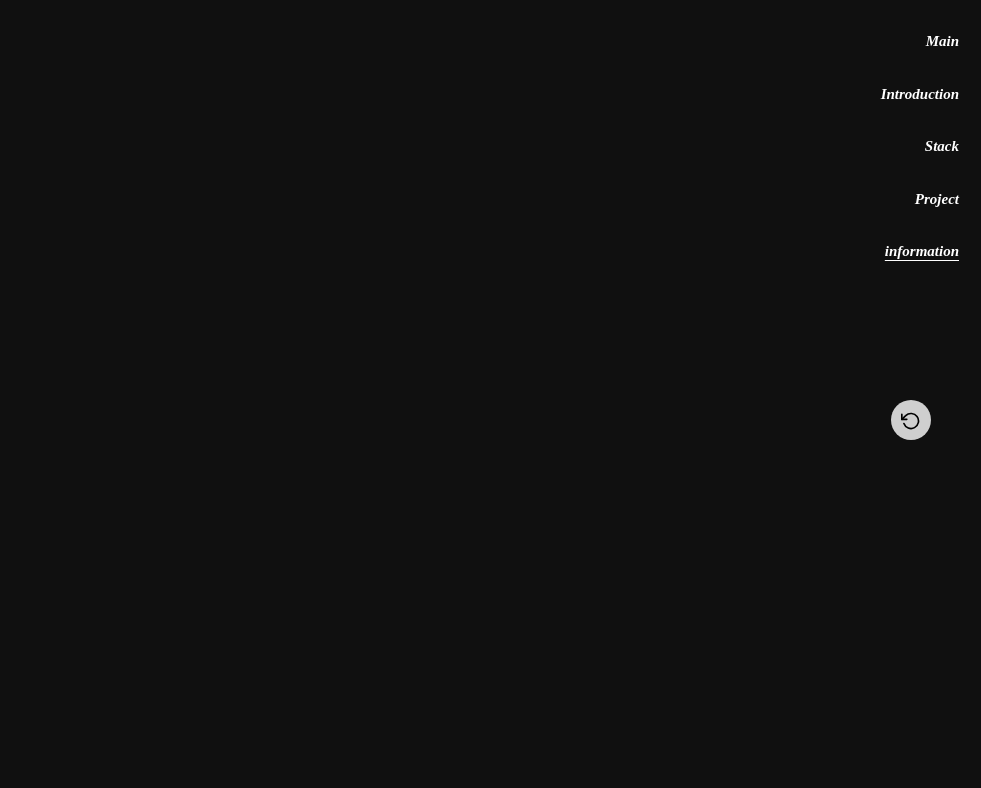
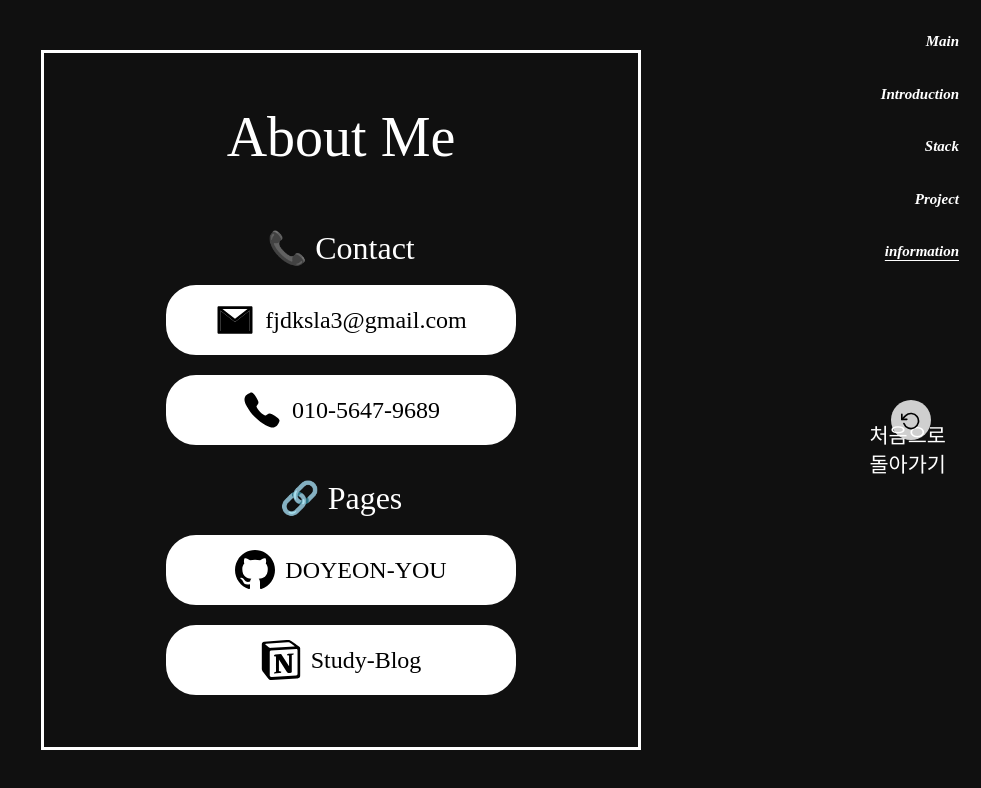
Before and after one commit to DOYEON-YOU/PROJECT, a React (Create React App) app in the folder PersonalProject/portfolio/: page /info in a window 1280 px wide. Shown: the top 788 px of the page, without its empty margins (299-1280 px from the left). Built offline with nearby package versions, Linux system fonts and the light colour scheme; a web font is replaced by a local one.

Commit message:
make up last page in portfolio project

```diff
--- a/PersonalProject/portfolio/src/App.scss
+++ b/PersonalProject/portfolio/src/App.scss
@@ -595,6 +595,124 @@
   height: 100vh;
   overflow: scroll;
   background-color: #101010;
+  justify-content: center;
+  color: white;
+  .infoBox {
+    display: flex;
+    align-items: center;
+    justify-content: center;
+    flex-direction: column;
+    border: 3px solid white;
+    width: 600px;
+    height: 700px;
+    font-family: 'LeferiBold';
+    .aboutMe {
+      font-size: 3.5rem;
+      margin-bottom: 50px;
+      &:hover {
+        cursor: default;
+      }
+    }
+    a {
+      text-decoration: none;
+    }
+    .shortCut {
+      font-size: 1.5rem;
+      display: flex;
+      align-items: center;
+      justify-content: center;
+      width: 350px;
+      border-radius: 30px;
+      height: 70px;
+      background-color: white;
+      color: black;
+      margin: 10px;
+      transition: all 0.3s;
+      border: 2px solid white;
+      &:hover {
+        cursor: pointer;
+        background-color: transparent;
+        color: white;
+        font-size: 1.6rem;
+        transition: all 0.3s;
+      }
+    }
+  }
+  .firstPage {
+    position: absolute;
+    right: 30px;
+    font-size: 1.6rem;
+    font-family: 'LeferiRegular';
+    line-height: 2.3rem;
+    bottom: 40vh;
+  }
+  @media (max-width: 1920px) {
+    .firstPage {
+      font-size: 1.3rem;
+      line-height: 1.8rem;
+      right: 35px;
+    }
+  }
+  @media (max-width: 767px) {
+    .infoBox {
+      border: 1px solid white;
+      .aboutMe {
+        font-size: 3rem;
+        margin-bottom: 20px;
+      }
+      width: 330px;
+      height: 500px;
+      .shortCut {
+        width: 250px;
+        height: 40px;
+        font-size: 1rem;
+        svg {
+          width: 30px;
+        }
+      }
+    }
+    .firstPage {
+      display: none;
+    }
+  }
+  @media (min-width: 768px) and (max-width: 1024px) {
+    .firstPage {
+      display: none;
+    }
+  }
+}
+.thxWrap {
+  width: 100vw;
+  height: 100vh;
+  background-color: #101010;
+  display: flex;
+  align-items: center;
+  justify-content: center;
+  .thx {
+    font-size: 5rem;
+    font-family: 'BlackHanSans';
+    -webkit-text-stroke: 2px #ffffff;
+    color: transparent;
+    &:hover {
+      cursor: default;
+    }
+  }
+  @media (max-width: 1920px) {
+    .thx {
+      font-size: 4rem;
+    }
+  }
+  @media (max-width: 767px) {
+    .thx {
+      font-size: 2.4rem;
+      -webkit-text-stroke: 1px #ffffff;
+    }
+  }
+  @media (min-width: 768px) and (max-width: 1024px) {
+    .thx {
+      padding: 10px;
+    }
+  }
 }
 
 .skill {
@@ -629,8 +747,18 @@
     hr {
       border: 1px solid white;
     }
+    .skillExplain {
+      font-size: 1.2rem;
+      line-height: 1.5rem;
+    }
   }
   @media (max-width: 767px) {
+    .skillExplain {
+      padding: 10px;
+      margin-top: 10px;
+      font-size: 0.8rem;
+      line-height: 1.1rem;
+    }
     .title {
       font-size: 2rem;
     }
@@ -639,7 +767,11 @@
       width: 60vw;
     }
   }
-  @media (min-width:768px) and (max-width: 1024px) {
+  @media (min-width: 768px) and (max-width: 1024px) {
+    .skillExplain {
+      font-size: 0.9rem;
+      line-height: 1.2rem;
+    }
     .title {
       font-size: 3rem;
     }
@@ -853,6 +985,7 @@
       background-color: rgb(156, 156, 156);
       width: 49px;
       height: 49px;
+      box-shadow: none;
     }
   }
   @media (max-width: 1920px) {
@@ -929,7 +1062,7 @@
     height: auto;
     top: 0;
     text-align: center;
-    padding: 0;
+    padding: 5px;
     border-radius: 0px;
     .menu {
       margin: -5px;
@@ -943,13 +1076,13 @@
   @media (min-width: 768px) and (max-width: 1024px) {
     top: 0;
     right: 0;
-    padding: 0;
     width: 100vw;
     height: auto;
     margin: 0 auto;
     text-align: center;
     background-color: #101010;
     border-radius: 0px;
+    padding: 10px;
     .menu {
       font-size: 1.2rem;
       margin: 15px 0px;
--- /dev/null
+++ b/PersonalProject/portfolio/src/Components/Thx.js
@@ -0,0 +1,19 @@
+import React, { useEffect } from 'react';
+import AOS from 'aos';
+import 'aos/dist/aos.css';
+
+const Thx = () => {
+  useEffect(() => {
+    AOS.init();
+  });
+
+  return (
+    <div className='thxWrap'>
+      <div className='thx' data-aos='flip-left' data-aos-duration='1000'>
+        Thank you for watching my portfolio!
+      </div>
+    </div>
+  );
+};
+
+export default Thx;
--- a/PersonalProject/portfolio/src/Page/Info.js
+++ b/PersonalProject/portfolio/src/Page/Info.js
@@ -1,12 +1,29 @@
-import React from 'react';
+/* eslint-disable */
+
+import React, {useEffect, useState} from 'react';
 import { motion } from 'framer-motion';
 import { FiRotateCcw } from 'react-icons/fi';
 import Sidebar from '../Components/Sidebar';
 import { Link, useLocation } from 'react-router-dom';
+import { BsGithub } from 'react-icons/bs';
+import { SiNotion } from 'react-icons/si';
+import { AiTwotoneMail } from 'react-icons/ai';
+import { IoCall } from 'react-icons/io5';
+import Thx from '../Components/Thx';
+import AOS from 'aos';
+import 'aos/dist/aos.css';
 
 const Info = props => {
   const locationObject = useLocation();
   const location = locationObject.pathname;
+
+  let [load, setLoad] = useState(true);
+  useEffect(() => {
+    AOS.init();
+    setTimeout(() => {
+      setLoad(false);
+    }, 1500);
+  });
 
   return (
     <motion.div
@@ -18,7 +35,38 @@ const Info = props => {
         x: { type: 'spring', stiffness: 300, damping: 30 },
         opacity: { duration: 0.2 },
       }}>
+      {load == true ? <Thx /> : null}
       <div className='page info'>
+        <div className='infoBox' data-aos='flip-left'>
+        <div className='aboutMe'>About Me</div>
+          <h2>📞 Contact</h2>
+          <a href='mailto:fjdksla3@gmail.com'>
+            <div className='shortCut'>
+              <AiTwotoneMail style={{ marginRight: '10px' }} size={40} />
+              fjdksla3@gmail.com
+            </div>
+          </a>
+          <a href='tel:010-5647-9689'>
+            <div className='shortCut'>
+              <IoCall style={{ marginRight: '10px' }} size={40} /> 010-5647-9689
+            </div>
+          </a>
+          <br />
+          <h2>🔗 Pages</h2>
+          <a href='https://github.com/DOYEON-YOU' target='_blank'>
+            <div className='shortCut'>
+              <BsGithub style={{ marginRight: '10px' }} size={40} /> DOYEON-YOU
+            </div>
+          </a>
+          <a
+            href='https://doyeonyou.notion.site/Coding-68cfaa38973f49fcb752259a811ef5eb'
+            target='_blank'>
+            <div className='shortCut'>
+              <SiNotion style={{ marginRight: '10px' }} size={40} /> Study-Blog
+            </div>
+          </a>
+        </div>
+        <div className='firstPage'>처음으로<br/>돌아가기</div>
         <Link to='/' className='resetWrap'>
           <motion.div
             className='reset'
--- a/PersonalProject/portfolio/src/Page/Introduction.js
+++ b/PersonalProject/portfolio/src/Page/Introduction.js
@@ -1,6 +1,6 @@
 /* eslint-disable */
 
-import React, { useEffect } from 'react';
+import React, { useEffect, useState } from 'react';
 import Arrow from '../Components/Arrow';
 import Sidebar from '../Components/Sidebar';
 import { useLocation } from 'react-router-dom';
--- a/PersonalProject/portfolio/src/Page/Main.js
+++ b/PersonalProject/portfolio/src/Page/Main.js
@@ -10,15 +10,13 @@ import { useLocation } from 'react-router-dom';
 import Loading from '../Components/Loading';
 
 const Main = props => {
-  useEffect(() => {
-    AOS.init();
-  });
 
   const locationObject = useLocation();
   const location = locationObject.pathname;
 
   let [load, setLoad] = useState(true);
   useEffect(() => {
+    AOS.init();
     setTimeout(() => {
       setLoad(false);
     }, 1000);
```
